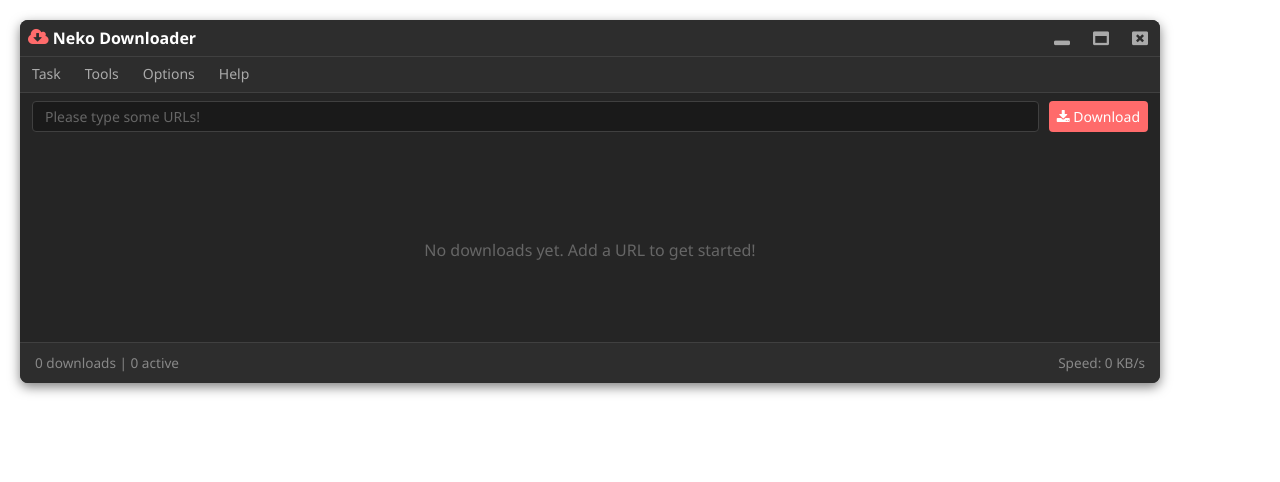
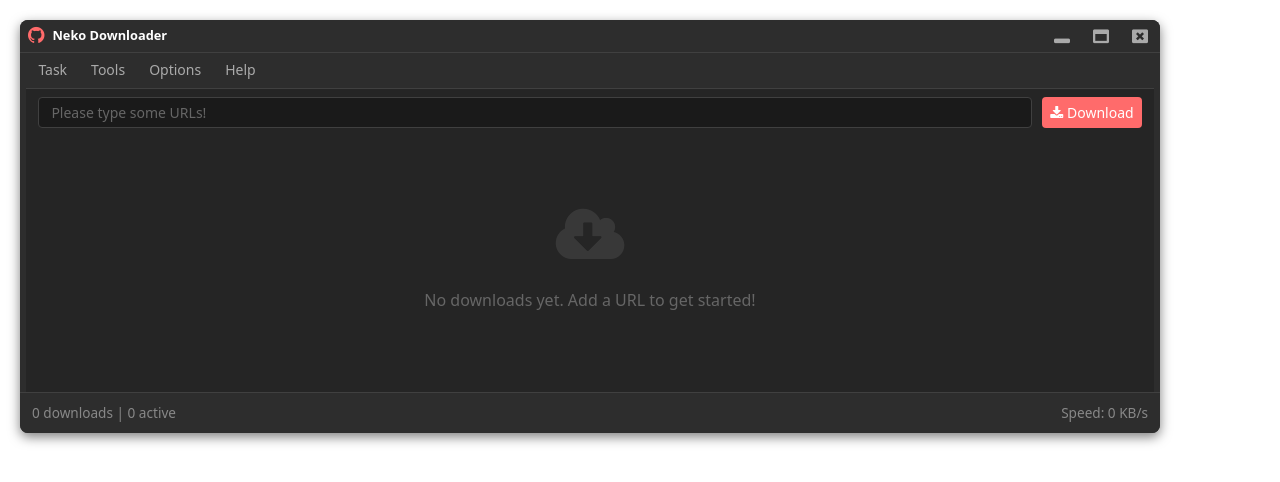
Before and after one commit to estjava/Neko-Downloader, a plain HTML site: page ui/index.html in a window 1280 px wide. Drawn offline with Linux system fonts and the light colour scheme.

Commit message:
refactor: update layout and styling in index.html and style.css

```diff
--- a/src-ui/src/css/style.css
+++ b/src-ui/src/css/style.css
@@ -1,9 +1,11 @@
-body {/* background: #1a1a1a; */font-family: 'Segoe UI', Tahoma, Geneva, Verdana, sans-serif;padding: 0;margin: 0;overflow: hidden;}
-.container {/* max-width: 100%;height: 100vh; */display: flex;flex-direction: column;}
-.nekodl {background: #2d2d2d;color: #fff;margin: 20px;padding: 0;border-radius: 8px;box-shadow: 0 4px 12px rgba(0, 0, 0, 0.5);overflow: hidden;}
+body {padding: 0;margin: 0;overflow: hidden;}
+
+.nekodl {background: #2d2d2d;color: #fff;margin: 20px;border-radius: 8px;box-shadow: 0 4px 12px rgba(0, 0, 0, 0.5);overflow: hidden;}
+.nekodl .row .col{padding-right: 0;padding-left: 0;}
 
 .top {display: flex;justify-content: space-between;background: #2d2d2d !important;color: #fff;border-bottom: 1px solid #404040;-webkit-app-region: drag;}
 .top .logos {font-weight: 600;display: flex;align-items: center;gap: 8px;padding: 6px 0 6px 8px;}
+.top .logos span {display: block;font-size: .8rem;}
 .top .logos i {color: #ff6b6b;font-size: 1.2em;}
 
 .btn-group {-webkit-app-region: no-drag;}
@@ -13,7 +15,7 @@ body {/* background: #1a1a1a; */font-family: 'Segoe UI', Tahoma, Geneva, Verdana
 
 
 
-.mid {flex: 1;overflow: hidden;display: flex;flex-direction: column;}
+.mid {flex: 1;overflow: hidden;display: flex;flex-direction: column;padding: 0 .4em !important;}
 .mid .nav {  background: #2d2d2d;border-bottom: 1px solid #404040;padding: 0;font-size: 14px;}
 .mid .nav .nav-link {color: #aaa !important;padding: 6px 12px;transition: all 0.2s;border-bottom: 2px solid transparent;}
 .mid .nav .nav-link:hover,
@@ -27,7 +29,7 @@ body {/* background: #1a1a1a; */font-family: 'Segoe UI', Tahoma, Geneva, Verdana
 .mid .nav .dropdown-item:hover{background: none;}
 
 .ndl {background: #252525 !important;flex: 1;overflow-y: auto;}
-.ndl .form {gap: 10px;}
+.ndl .form {gap: 10px;margin-bottom: 12px !important;padding: .25rem !important;}
 .ndl .form input {background: #1a1a1a;border: 1px solid #404040;color: #fff;padding: 4px 0 4px 12px;}
 .ndl .form input:focus {background: #1a1a1a;color: #fff;border: 1px solid #ff6b6b;box-shadow: none !important;}
 .ndl .form input::placeholder {color: #666;}
@@ -35,9 +37,7 @@ body {/* background: #1a1a1a; */font-family: 'Segoe UI', Tahoma, Geneva, Verdana
 .ndl .form .btn.dl {background: #ff6b6b;color: #fff;border: none;transition: all 0.2s;white-space: nowrap;}
 .ndl .form .btn.dl:hover {background: #ff5252;}
 
-      .download-list {
-        margin-top: 15px;
-      }
+.download-list {display: block;}
 
 .download-item {
 background: #1a1a1a;
@@ -133,24 +133,10 @@ body {/* background: #1a1a1a; */font-family: 'Segoe UI', Tahoma, Geneva, Verdana
         color: #fff;
 }
 
-      .bot {
-        background: #2d2d2d;
-        border-top: 1px solid #404040;
-        padding: 10px 15px;
-        color: #888;
-        font-size: 0.85em;
-        display: flex;
-        justify-content: space-between;
-      }
 
-      .empty-state {
-        text-align: center;
-        padding: 60px 20px;
-        color: #666;
-      }
+.download-list .empty-state {text-align: center;padding: 60px 20px;color: #666;}
+.download-list .empty-state i {font-size: 4em;margin-bottom: 20px;opacity: 0.3;}
 
-      .empty-state i {
-        font-size: 4em;
-        margin-bottom: 20px;
-        opacity: 0.3;
-      }
+.bot {background: #2d2d2d;border-top: 1px solid #404040;padding: 10px 15px;color: #888;font-size: 0.85em;display: flex;justify-content: space-between;}
+.bot .dl-status {padding-left: 12px;}
+.bot .dl-speed {padding-right: 12px;}
--- a/ui/index.html
+++ b/ui/index.html
@@ -10,9 +10,10 @@
   </head>
   <body>
     <div class="container nekodl">
-        <div class="top">
+      <div class="row">
+        <div class="top col">
             <div class="logos">
-              <span><i class="fa fa-cloud-download" aria-hidden="true"></i> Neko Downloader</span>
+              <i class="fa fa-github" aria-hidden="true"></i> <span>Neko Downloader</span>
             </div>
             <div class="btn-group" role="group" aria-label="window-controls">
                 <button type="button" class="btn min" id="minimizeBtn"><i class="fa fa-window-minimize"></i></button>
@@ -20,8 +21,9 @@
                 <button type="button" class="btn close" id="closeBtn"><i class="fa fa-window-close"></i></button>
             </div>
         </div>
-
-        <div class="mid">
+      </div>
+      <div class="row">
+        <div class="mid col">
             <nav class="nav tab-menu">
                 <li class="nav-item">
                   <a class="nav-link dropdown-toggle" data-bs-toggle="dropdown" href="#" role="button" aria-expanded="false">Task</a>
@@ -54,30 +56,27 @@
             </nav>
 
             <div class="ndl p-2 py-1">
-                <div class="form d-flex p-1 mb-3">
+                <div class="form d-flex">
                     <input class="form-control form-control-sm" type="text" id="urlInput" placeholder="Please type some URLs!" aria-label="URL input">
                     <button type="button" class="btn dl btn-sm" id="addDownload"><span><i class="fa fa-download"></i> Download</span></button>
                 </div>
 
                 <div class="download-list" id="downloadList">
                     <div class="empty-state">
-                        <i class="fa fa-cloud-arrow-down"></i>
+                        <i class="fa fa-cloud-download"></i>
                         <p>No downloads yet. Add a URL to get started!</p>
                     </div>
                 </div>
             </div>
         </div>
-
-        <div class="bot">
-            <div>
-                <span id="totalDownloads">0</span> downloads | <span id="activeDownloads">0</span> active
-            </div>
-            <div>
-              Speed: <span id="totalSpeed">0 KB/s</span>
-            </div>
+      </div>
+      <div class="row">
+        <div class="bot col">
+            <div class="dl-status"><span id="totalDownloads">0</span> downloads | <span id="activeDownloads">0</span> active</div>
+            <div class="dl-speed">Speed: <span id="totalSpeed">0 KB/s</span></div>
         </div>
+      </div>
     </div>
-
     <script src="../src-ui/src/lib/bootstrap-5.3.8/js/bootstrap.bundle.min.js"></script>
   </body>
 </html>
```
Lines whose indentation alone changed are shown as unchanged.
